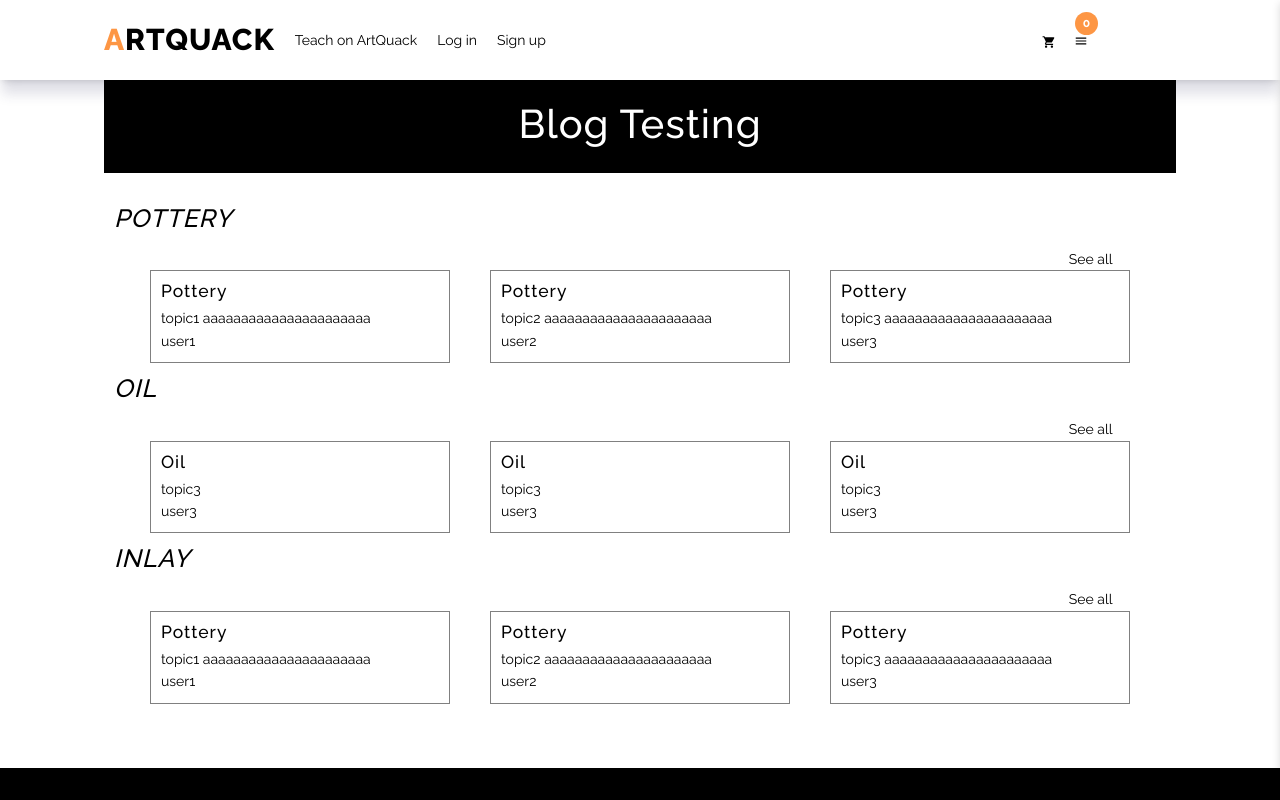
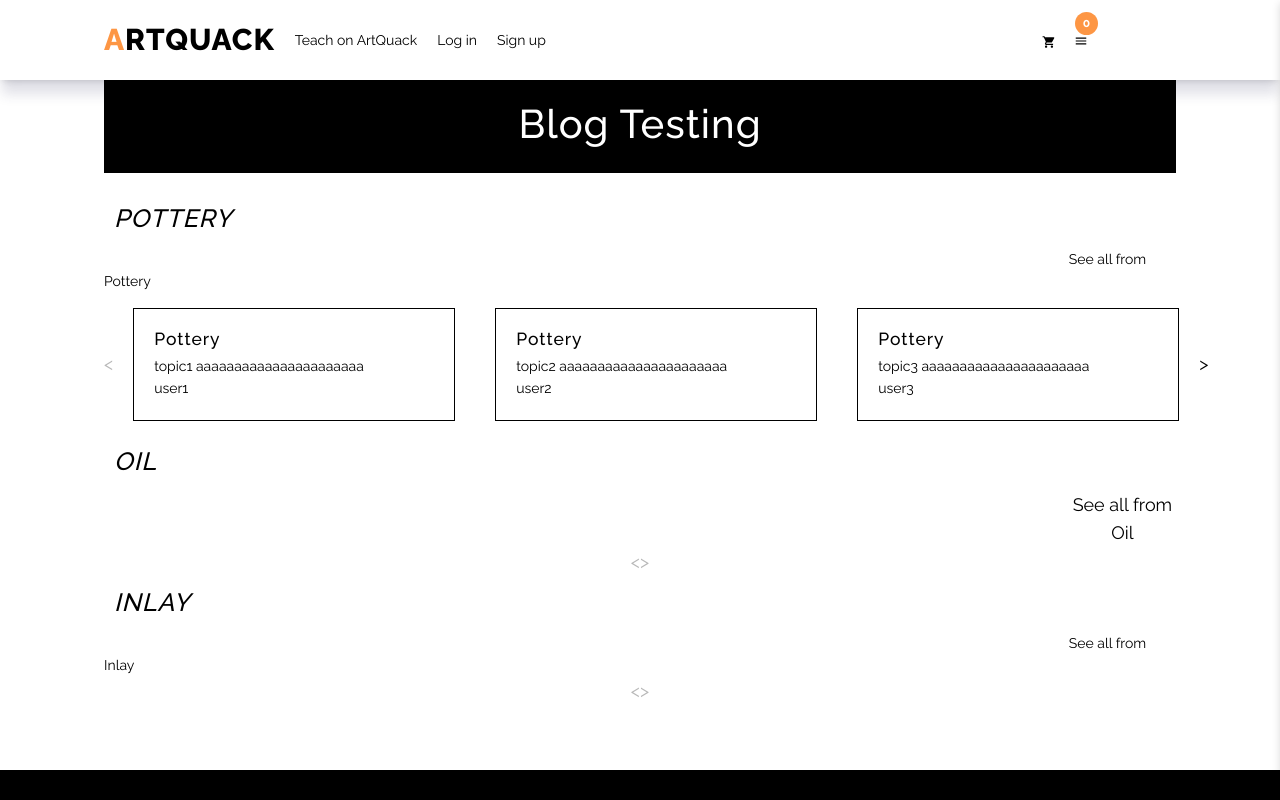
Before and after one commit to tlinh-something/ArtQuack-project_FE, a React (Vite) app in the folder half_fe/: page /BlogPage in a window 1280 px wide. Shown: the top 800 px of the page. Built offline with nearby package versions, Linux system fonts and the light colour scheme.

Commit message:
Make post carousel

```diff
--- a/half_fe/src/App.jsx
+++ b/half_fe/src/App.jsx
@@ -24,6 +24,7 @@ function App() {
         <Route path = "/user" element = {<UserHomePage/>}/>
         <Route path = "/login" element = {<Login />} />
         <Route path="/BlogPage" element={<BlogPage/>}/>
+        {/* <Route path="/BlogPage/:cateID" element={}/> */}
         <Route path = "/register" element = {<Register />} />
         <Route path = "/registerIns" element = {<RegisterIns />} />
       </Routes>
--- a/half_fe/src/components/Blog/Blog.css
+++ b/half_fe/src/components/Blog/Blog.css
@@ -6,8 +6,8 @@
 .post-body{
     padding: 10px;
     width: 300px;
-    border-style: solid;
-    border-width: 1px;
+    /* border-style: solid;
+    border-width: 1px; */
     border-color: grey;
 }
 .blogs-list-top{
@@ -35,3 +35,9 @@
 .blogs-list-body{
     margin-top: 20px;
 }
+.dataComponent{
+    display: flex;
+}
+.post-carousel{
+    margin: 0 auto;
+}
--- a/half_fe/src/components/Blog/BlogData.jsx
+++ b/half_fe/src/components/Blog/BlogData.jsx
@@ -23,35 +23,35 @@ const blogs=[
     {
         postID: "post4",
         userRoleID: "user3",
-        cateID: "oil",
+        cateID: "pottery",
         title: "topic3",
         content: "Part three – the essential skills that mark out a real pro"
     },
     {
     postID: "post5",
     userRoleID: "user3",
-    cateID: "oil",
+    cateID: "pottery",
     title: "topic3",
     content: "Part three – the essential skills that mark out a real pro"
     },
             {
                 postID: "post6",
                 userRoleID: "user3",
-                cateID: "oil",
+                cateID: "pottery",
                 title: "topic3",
                 content: "Part three – the essential skills that mark out a real pro"
                 },
                 {
-                    postID: "post1",
+                    postID: "post12",
                     userRoleID: "user1",
-                    cateID: "cate1",
+                    cateID: "pottery",
                     title: "topic1",
                     content: "Part three – the essential skills that mark out a real pro"
                     },
                     {
-                        postID: "post2",
+                        postID: "post23",
                         userRoleID: "user2",
-                        cateID: "cate2",
+                        cateID: "pottery",
                         title: "topic2",
                         content: "Part three – the essential skills that mark out a real pro"
                     },
--- a/half_fe/src/components/Blog/BlogList.jsx
+++ b/half_fe/src/components/Blog/BlogList.jsx
@@ -10,6 +10,52 @@ import Oil_blog from "./blog-types/oil_blog";
 import "./Blog.css";
 const BlogList = ()=> {
     const posts = useBlogsContext();
+    const PotteryPosts = [...blogs.filter(blog=>blog.cateID==='pottery').map((blog) => (
+        <Blog key={blog.postID} {...blog} />
+    ))]
+    const OilPosts = [...blogs.filter(blog=>blog.cateID==='oil').map((blog) => (
+        <Blog key={blog.postID} {...blog} />
+    ))]
+    const InlayPosts = [...blogs.filter(blog=>blog.cateID==='inlay').map((blog) => (
+        <Blog key={blog.postID} {...blog} />
+    ))]
+
+    const DataComponent = ({ data }) => {
+        const [startIndex, setStartIndex] = useState(0);
+        const endIndex = startIndex + 3;
+        const currentData = data.slice(startIndex, endIndex);
+
+        const handleNext = () => {
+          if (startIndex + 3 < data.length) {
+            setStartIndex(startIndex + 3);
+          }
+        };
+
+        const handlePrev = () => {
+          if (startIndex - 3 >= 0) {
+            setStartIndex(startIndex - 3);
+          }
+        };
+
+        return (
+          <div className="post-carousel">
+            <div style={{ display: 'flex', flexDirection: 'row' }}>
+            <button onClick={handlePrev} disabled={startIndex === 0}>
+              {'<'}
+            </button>
+            {currentData.map((item, index) => (
+                <div key={index} style={{ display: 'flex', justifyContent: 'center', alignItems: 'center', border: '1px solid black', margin: '15px 20px', padding: '10px' }}>
+                    {item}
+                </div>
+            ))}
+            <button onClick={handleNext} disabled={startIndex + 3 >= data.length}>
+              {'>'}
+            </button>
+            </div>
+          </div>
+        );
+      };
+
     return(
         <div className="container ">
             <div className="blogs-list-top">
@@ -19,23 +65,39 @@ const BlogList = ()=> {
             <div className="blog-categories">
                 <div className="cate-title">
                 <h2>POTTERY</h2>
-                <span className="show-all">See all</span>
+
+                <span className="show-all">See all from Pottery</span>
+                <div className="dataComponent">
+                <DataComponent data={PotteryPosts} />
                 </div>
-            <Pottery_blog blogs = {posts}/>
+
+
+                </div>
+
             </div>
             <div className="blog-categories">
             <div className="cate-title">
                 <h2>OIL</h2>
-                <span className="show-all">See all</span>
+
+                <button className="show-all">See all from Oil</button>
+                <div className="dataComponent">
+                <DataComponent data={OilPosts} />
                 </div>
-            <Oil_blog blogs = {posts}/>
+
+                </div>
+
             </div>
             <div className="blog-categories">
             <div className="cate-title">
                 <h2>INLAY</h2>
-                <span className="show-all">See all</span>
+
+                <span className="show-all">See all from Inlay </span>
+                <div className="dataComponent">
+                <DataComponent data={InlayPosts} />
                 </div>
-            <BlogTabs blogs = {posts}/>
+
+                </div>
+
             </div>
             </div>
 
--- a/half_fe/src/components/Tab.jsx
+++ b/half_fe/src/components/Tab.jsx
@@ -1,11 +1,12 @@
 import {useState} from 'react';
 import styled from "styled-components";
 import Course from "./Course";
-import {PYTHON, WEB_DEVELOPMENT, DATA_SCIENCE, AWS, DESIGN, MARKETING} from "./utils/constants";
+import {POTTERY,OIL,INLAY,ENGRAVED_COPPER,SAND,SPRAY} from "./utils/constants";
 import courses from './utils/data';
 
+
 const Tabs = () => {
-  const [activeTab, setActiveTab] = useState(PYTHON);
+  const [activeTab, setActiveTab] = useState(POTTERY);
   const tabHandler = (category) => {
     setActiveTab(category);
   }
@@ -15,22 +16,22 @@ const Tabs = () => {
       <div className='tabs'>
         <ul className='flex flex-wrap'>
           <li className='tabs-head-item'>
-            <button type = "button" className={`tab-btn ${activeTab === PYTHON}`} onClick = {() => tabHandler(PYTHON)}>Pottery</button>
+            <button type = "button" className={`tab-btn ${activeTab === POTTERY}`} onClick = {() => tabHandler(POTTERY)}>Pottery</button>
           </li>
           <li className='tabs-head-item'>
-            <button type = "button" className={`tab-btn ${activeTab === WEB_DEVELOPMENT}`} onClick = {() => tabHandler(WEB_DEVELOPMENT)}>Oil Painting</button>
+            <button type = "button" className={`tab-btn ${activeTab === OIL}`} onClick = {() => tabHandler(OIL)}>Oil Painting</button>
           </li>
           <li className='tabs-head-item'>
-            <button type = "button" className={`tab-btn ${activeTab === DATA_SCIENCE}`} onClick = {() => tabHandler(DATA_SCIENCE)}>Inlay</button>
+            <button type = "button" className={`tab-btn ${activeTab === INLAY}`} onClick = {() => tabHandler(INLAY)}>Inlay</button>
           </li>
           <li className='tabs-head-item'>
-            <button type = "button" className={`tab-btn ${activeTab === AWS}`} onClick = {() => tabHandler(AWS)}>Engraved Copper</button>
+            <button type = "button" className={`tab-btn ${activeTab === ENGRAVED_COPPER}`} onClick = {() => tabHandler(ENGRAVED_COPPER)}>Engraved Copper</button>
           </li>
           <li className='tabs-head-item'>
-            <button type = "button" className={`tab-btn ${activeTab === DESIGN}`} onClick = {() => tabHandler(DESIGN)}>Sand</button>
+            <button type = "button" className={`tab-btn ${activeTab === SAND}`} onClick = {() => tabHandler(SAND)}>Sand</button>
           </li>
           <li className='tabs-head-item'>
-            <button type = "button" className={`tab-btn ${activeTab === MARKETING}`} onClick = {() => tabHandler(MARKETING)}>Spary</button>
+            <button type = "button" className={`tab-btn ${activeTab === SPRAY}`} onClick = {() => tabHandler(SPRAY)}>Spary</button>
           </li>
         </ul>
 
--- a/half_fe/src/components/context/blog_context.jsx
+++ b/half_fe/src/components/context/blog_context.jsx
@@ -19,7 +19,7 @@ export const BlogProvider = ({children}) => {
     }
 
     const fetchSingleBlog= (id) => {
-        const singleBlog= blogs.find(blog => blog.topicID === id);
+        const singleBlog= blogs.find(blog => blog.cateID === id);
         dispatch({type: GET_SINGLE_POST, payload: singleBlog})
     }
     const fetchCategories = () => {
--- a/half_fe/src/components/utils/constants.jsx
+++ b/half_fe/src/components/utils/constants.jsx
@@ -1,6 +1,6 @@
-export const PYTHON = "pottery";
-export const WEB_DEVELOPMENT = "oil";
-export const DATA_SCIENCE = "inlay";
-export const AWS = "engraved_copper";
-export const DESIGN = "sand";
-export const MARKETING = "spray";
+export const POTTERY = "pottery";
+export const OIL = "oil";
+export const INLAY = "inlay";
+export const ENGRAVED_COPPER = "engraved_copper";
+export const SAND = "sand";
+export const SPRAY = "spray";
```
Also changed, not shown: half_fe/src/components/Blog/BlogsDetail.jsx (added).
